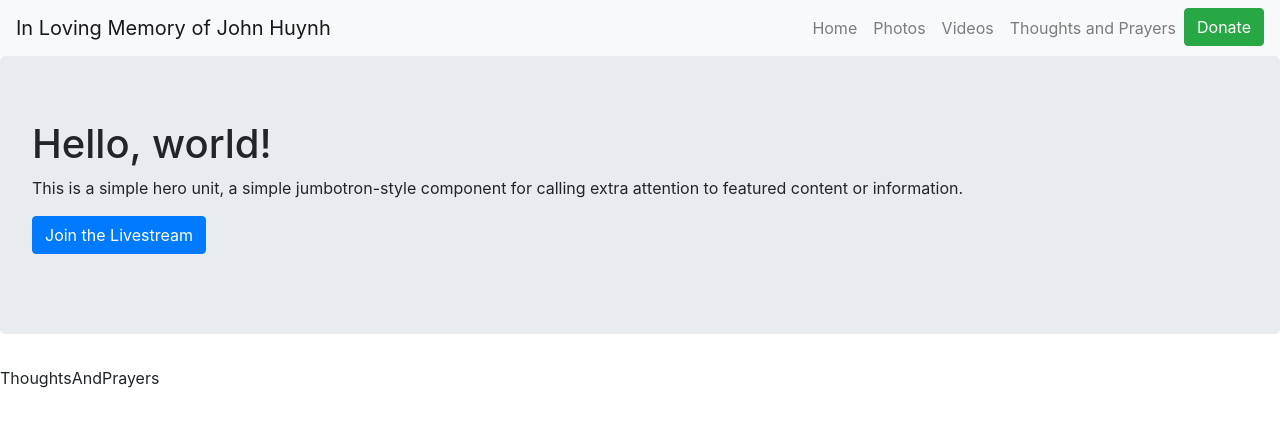
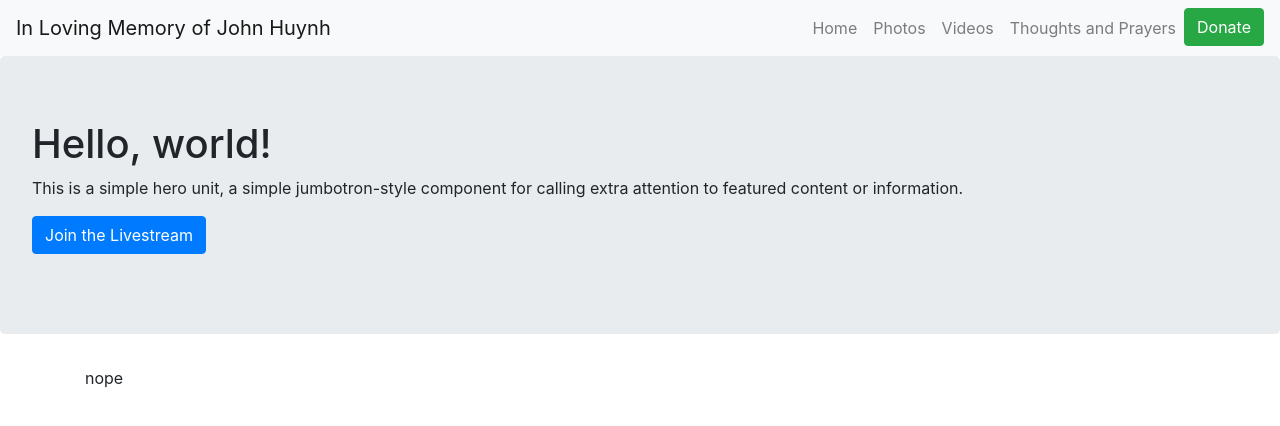
Before and after one commit to davidshur/service-site, a React (Create React App) app in the folder view/: page /thoughtsAndPrayers in a window 1280 px wide. Shown: the top 426 px of the page. Built offline with nearby package versions, Linux system fonts and the light colour scheme; no server answers.

Commit message:
thoguhts

```diff
--- a/view/package.json
+++ b/view/package.json
@@ -6,6 +6,7 @@
     "@testing-library/jest-dom": "^5.12.0",
     "@testing-library/react": "^11.2.6",
     "@testing-library/user-event": "^12.8.3",
+    "axios": "^0.21.1",
     "bootstrap": "^4.6.0",
     "react": "^17.0.2",
     "react-bootstrap": "^1.5.2",
--- /dev/null
+++ b/view/src/components/ThoughtsAndPrayersDisplay.js
@@ -0,0 +1,24 @@
+import { useEffect, useState } from 'react';
+import axios from 'axios';
+
+function ThoughtsAndPrayersDisplay() {
+  const [thoughtsAndPrayers, setThoughtsAndPrayers] = useState([]);
+
+  useEffect(() => {
+    const newThoughtsAndPrayers = getThoughtsAndPrayers();
+    setThoughtsAndPrayers(newThoughtsAndPrayers);
+  }, []);
+
+  async function getThoughtsAndPrayers() {
+    const response = axios.get('/api/notes');
+    setThoughtsAndPrayers(response);
+  }
+
+  return (
+    <>
+      {thoughtsAndPrayers.length > 1 ? thoughtsAndPrayers.map(item => <p>{item}</p>) : <p>nope</p>}
+    </>
+  );
+}
+
+export default ThoughtsAndPrayersDisplay;
--- a/view/src/pages/ThoughtsAndPrayers.js
+++ b/view/src/pages/ThoughtsAndPrayers.js
@@ -1,5 +1,12 @@
+import Container from 'react-bootstrap/Container';
+import ThoughtsAndPrayersDisplay from '../components/ThoughtsAndPrayersDisplay';
+
 function ThoughtsAndPrayers() {
-  return <p>ThoughtsAndPrayers</p>
+  return (
+    <Container>
+      <ThoughtsAndPrayersDisplay />
+    </Container>
+  );
 }
 
 export default ThoughtsAndPrayers;
```
Also changed, not shown: view/src/components/ThoughtsAndPrayersForm.js (added), 2 other files (tests, documents, lock files or other folders).
